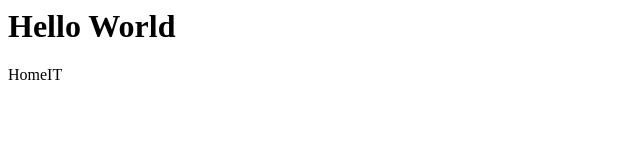
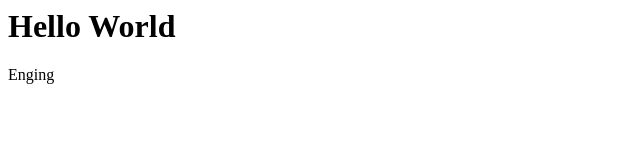
Before and after one commit to Budgerous/ws-git2, a plain HTML site: page index.html in a window 1280 px wide. Shown: the full height of the page, 0-640 px from the left. Drawn offline with Linux system fonts and the light colour scheme.

Commit message:
Fourth client

```diff
--- a/index.html
+++ b/index.html
@@ -4,6 +4,6 @@
   </head>
   <body>
     <h1>Hello World</h1>
-    <p>HomeIT</p>
+    <p>Enging</p>
   </body>
 </html>
```
